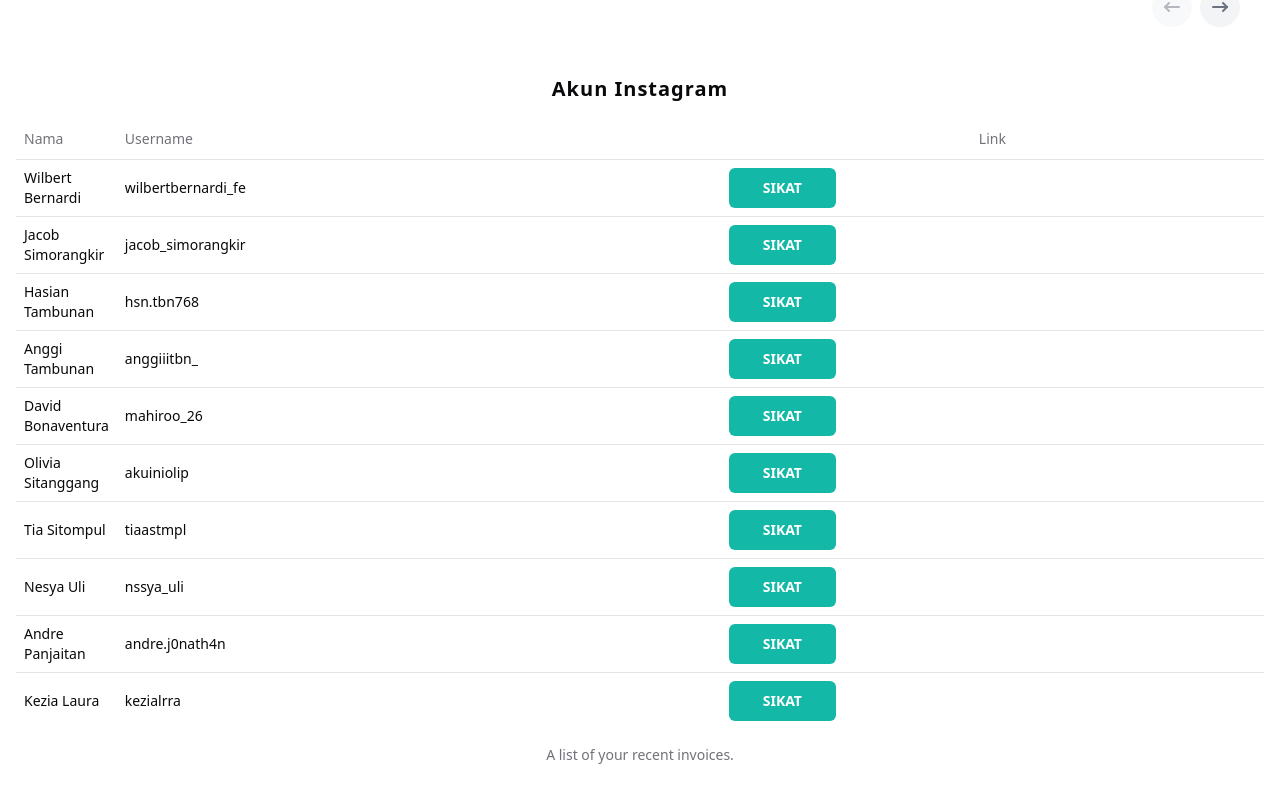
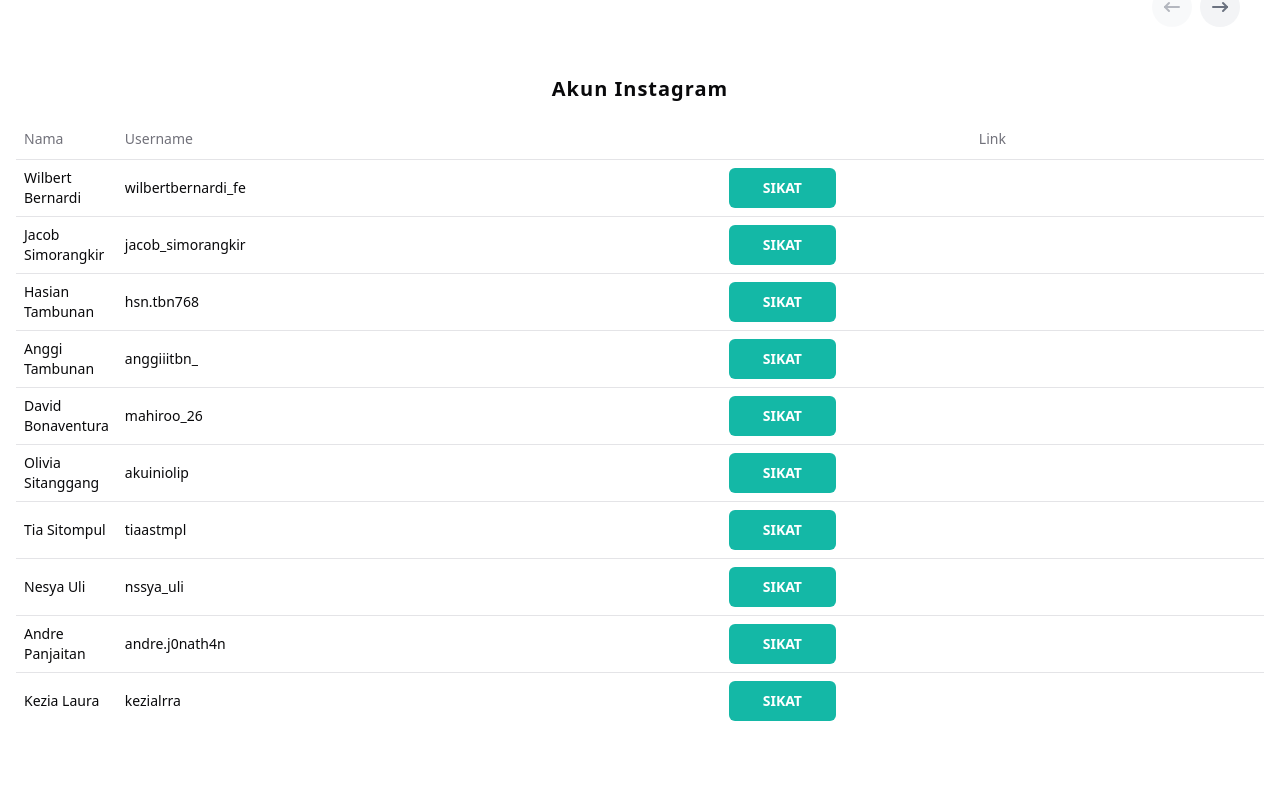
Before and after one commit to WilbertFE/tim-sikat, a Next.js app: page /tim-sikat in a window 1280 px wide. Shown: the part 937-1740 px from the top of the page. Built offline with nearby package versions, Linux system fonts and the light colour scheme.

Commit message:
Fix nama Nesya

```diff
--- a/src/app/tim-sikat/page.tsx
+++ b/src/app/tim-sikat/page.tsx
@@ -2,7 +2,6 @@
 import {
   Table,
   TableBody,
-  TableCaption,
   TableCell,
   TableHead,
   TableHeader,
@@ -80,7 +79,6 @@
           Akun Instagram
         </h1>
         <Table>
-          <TableCaption>A list of your recent invoices.</TableCaption>
           <TableHeader>
             <TableRow>
               <TableHead className="w-[100px]">Nama</TableHead>
--- a/src/components/layouts/KartuAntiKorupsi.tsx
+++ b/src/components/layouts/KartuAntiKorupsi.tsx
@@ -163,7 +163,7 @@
   },
   {
     category: "Anggota",
-    title: "Nesya Uli",
+    title: "Nesya Gultom",
     src: "/img/nesya.jpeg",
     content: (
       <DummyContent
```
